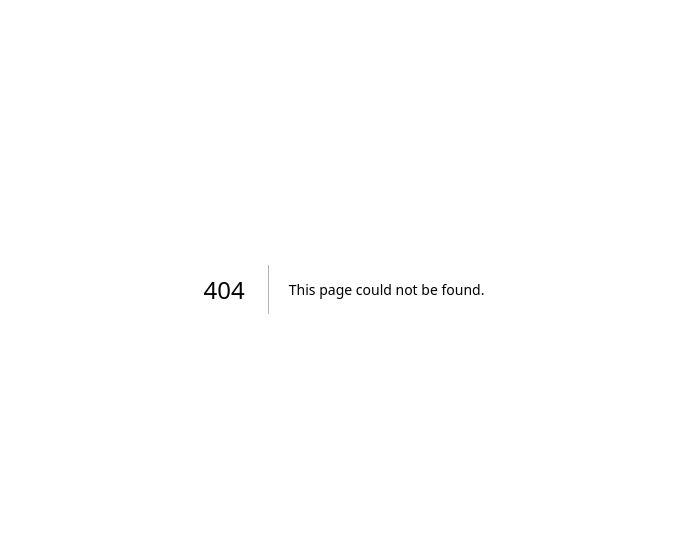
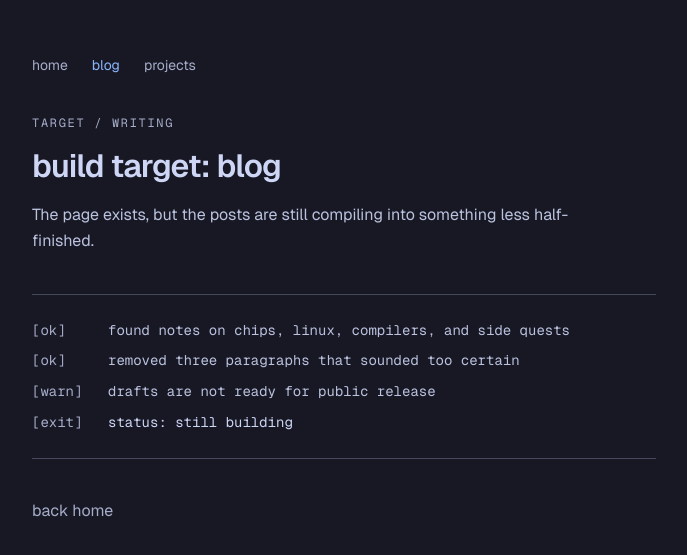
Before and after one commit to ypawania/yohancepawania.dev, a Next.js app: page /blog in a window 1280 px wide. Before the commit this address had no page. Shown: the part 111-666 px from the top of the page, without its empty margins (296-983 px from the left). Built offline with nearby package versions, Linux system fonts and the light colour scheme.

Commit message:
Add compiler coming soon pages

```diff
--- /dev/null
+++ b/app/blog/page.tsx
@@ -0,0 +1,74 @@
+import type { Metadata } from "next";
+import Link from "next/link";
+
+export const metadata: Metadata = {
+  title: "Blog - Coming Soon",
+  description: "Notes and writing from Yohance Pawania, currently compiling.",
+};
+
+export default function BlogPage() {
+  return (
+    <main className="mx-auto flex min-h-screen w-full max-w-2xl flex-col justify-center px-6 py-8">
+      <div className="space-y-10">
+        <nav className="flex items-center gap-6 text-sm">
+          <Link className="nav-link" href="/">
+            home
+          </Link>
+          <span className="nav-link-active">blog</span>
+          <Link className="nav-link" href="/projects">
+            projects
+          </Link>
+        </nav>
+
+        <section className="space-y-4">
+          <p className="font-mono text-xs uppercase tracking-[0.14em] text-[var(--muted)]">
+            target / writing
+          </p>
+          <h1 className="text-3xl font-semibold tracking-tight text-[var(--foreground)] sm:text-[2rem]">
+            build target: blog
+          </h1>
+          <p className="max-w-xl text-base leading-relaxed text-[var(--muted-strong)]">
+            The page exists, but the posts are still compiling into something
+            less half-finished.
+          </p>
+        </section>
+
+        <section
+          aria-label="Build output"
+          className="border-y border-[var(--border)] py-6 font-mono text-sm leading-relaxed"
+        >
+          <ol className="space-y-2">
+            <li className="grid gap-3 sm:grid-cols-[4rem_1fr]">
+              <span className="text-[var(--muted)]">[ok]</span>
+              <span className="text-[var(--muted-strong)]">
+                found notes on chips, linux, compilers, and side quests
+              </span>
+            </li>
+            <li className="grid gap-3 sm:grid-cols-[4rem_1fr]">
+              <span className="text-[var(--muted)]">[ok]</span>
+              <span className="text-[var(--muted-strong)]">
+                removed three paragraphs that sounded too certain
+              </span>
+            </li>
+            <li className="grid gap-3 sm:grid-cols-[4rem_1fr]">
+              <span className="text-[var(--muted)]">[warn]</span>
+              <span className="text-[var(--muted-strong)]">
+                drafts are not ready for public release
+              </span>
+            </li>
+            <li className="grid gap-3 sm:grid-cols-[4rem_1fr]">
+              <span className="text-[var(--muted)]">[exit]</span>
+              <span className="text-[var(--foreground)]">
+                status: still building
+              </span>
+            </li>
+          </ol>
+        </section>
+
+        <Link className="social-link text-sm sm:text-base" href="/">
+          back home
+        </Link>
+      </div>
+    </main>
+  );
+}
--- a/app/page.tsx
+++ b/app/page.tsx
@@ -1,4 +1,5 @@
 import Image from "next/image";
+import Link from "next/link";
 import CommandPalette from "./components/command-palette";
 import CommandPaletteTrigger from "./components/command-palette-trigger";
 import CopyEmailLink from "./components/copy-email-link";
@@ -15,12 +16,12 @@ export default function Home() {
           <a className="nav-link nav-link-active" href="#top">
             home
           </a>
-          <a className="nav-link" href="#recents">
+          <Link className="nav-link" href="/blog">
             blog
-          </a>
-          <a className="nav-link" href="#socials">
+          </Link>
+          <Link className="nav-link" href="/projects">
             projects
-          </a>
+          </Link>
         </div>
         <div className="flex items-center gap-2">
           <ThemeToggle />
--- /dev/null
+++ b/app/projects/page.tsx
@@ -0,0 +1,74 @@
+import type { Metadata } from "next";
+import Link from "next/link";
+
+export const metadata: Metadata = {
+  title: "Projects - Coming Soon",
+  description: "Projects from Yohance Pawania, currently compiling.",
+};
+
+export default function ProjectsPage() {
+  return (
+    <main className="mx-auto flex min-h-screen w-full max-w-2xl flex-col justify-center px-6 py-8">
+      <div className="space-y-10">
+        <nav className="flex items-center gap-6 text-sm">
+          <Link className="nav-link" href="/">
+            home
+          </Link>
+          <Link className="nav-link" href="/blog">
+            blog
+          </Link>
+          <span className="nav-link-active">projects</span>
+        </nav>
+
+        <section className="space-y-4">
+          <p className="font-mono text-xs uppercase tracking-[0.14em] text-[var(--muted)]">
+            target / builds
+          </p>
+          <h1 className="text-3xl font-semibold tracking-tight text-[var(--foreground)] sm:text-[2rem]">
+            build target: projects
+          </h1>
+          <p className="max-w-xl text-base leading-relaxed text-[var(--muted-strong)]">
+            The route is live. The project writeups are still being linked,
+            tested, and stripped down to the useful parts.
+          </p>
+        </section>
+
+        <section
+          aria-label="Build output"
+          className="border-y border-[var(--border)] py-6 font-mono text-sm leading-relaxed"
+        >
+          <ol className="space-y-2">
+            <li className="grid gap-3 sm:grid-cols-[4rem_1fr]">
+              <span className="text-[var(--muted)]">[ok]</span>
+              <span className="text-[var(--muted-strong)]">
+                located embedded builds, pcbs, and server experiments
+              </span>
+            </li>
+            <li className="grid gap-3 sm:grid-cols-[4rem_1fr]">
+              <span className="text-[var(--muted)]">[ok]</span>
+              <span className="text-[var(--muted-strong)]">
+                filtered out abandoned folders and misleading screenshots
+              </span>
+            </li>
+            <li className="grid gap-3 sm:grid-cols-[4rem_1fr]">
+              <span className="text-[var(--muted)]">[warn]</span>
+              <span className="text-[var(--muted-strong)]">
+                demos need cleaner explanations before release
+              </span>
+            </li>
+            <li className="grid gap-3 sm:grid-cols-[4rem_1fr]">
+              <span className="text-[var(--muted)]">[exit]</span>
+              <span className="text-[var(--foreground)]">
+                status: still building
+              </span>
+            </li>
+          </ol>
+        </section>
+
+        <Link className="social-link text-sm sm:text-base" href="/">
+          back home
+        </Link>
+      </div>
+    </main>
+  );
+}
```
